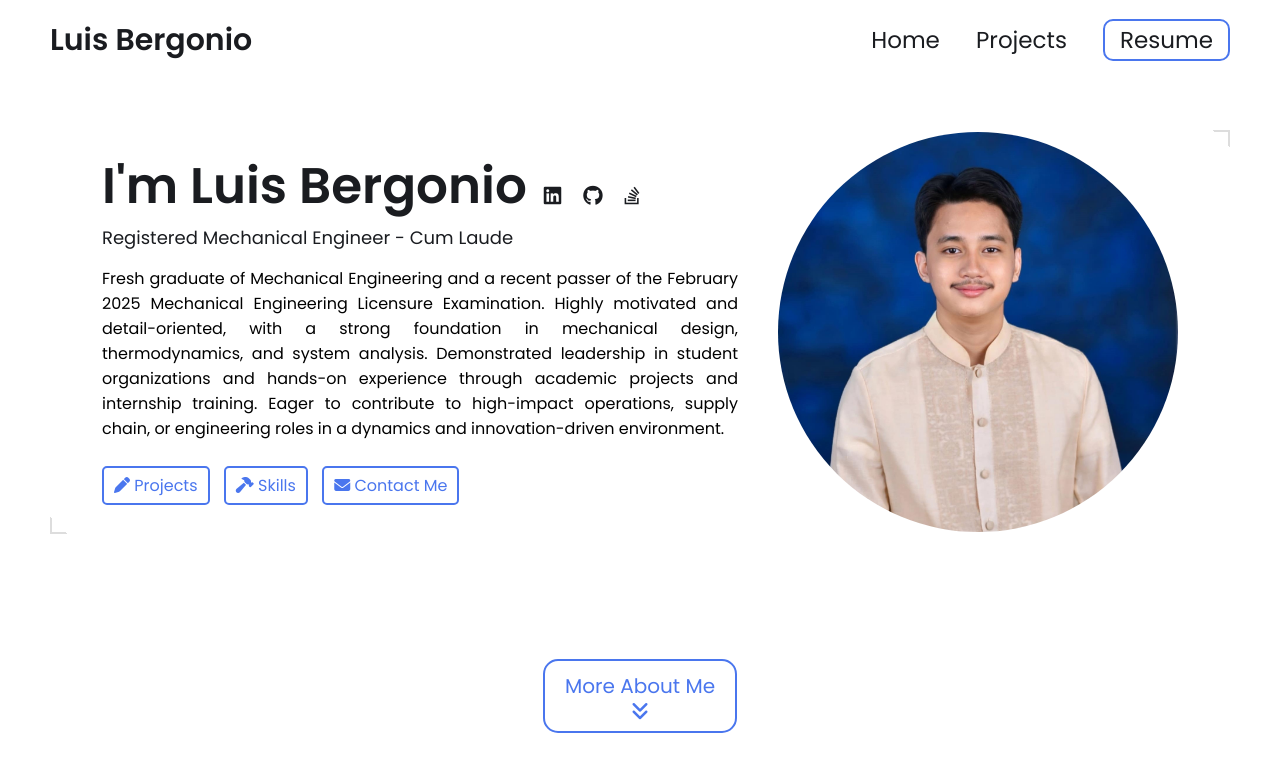
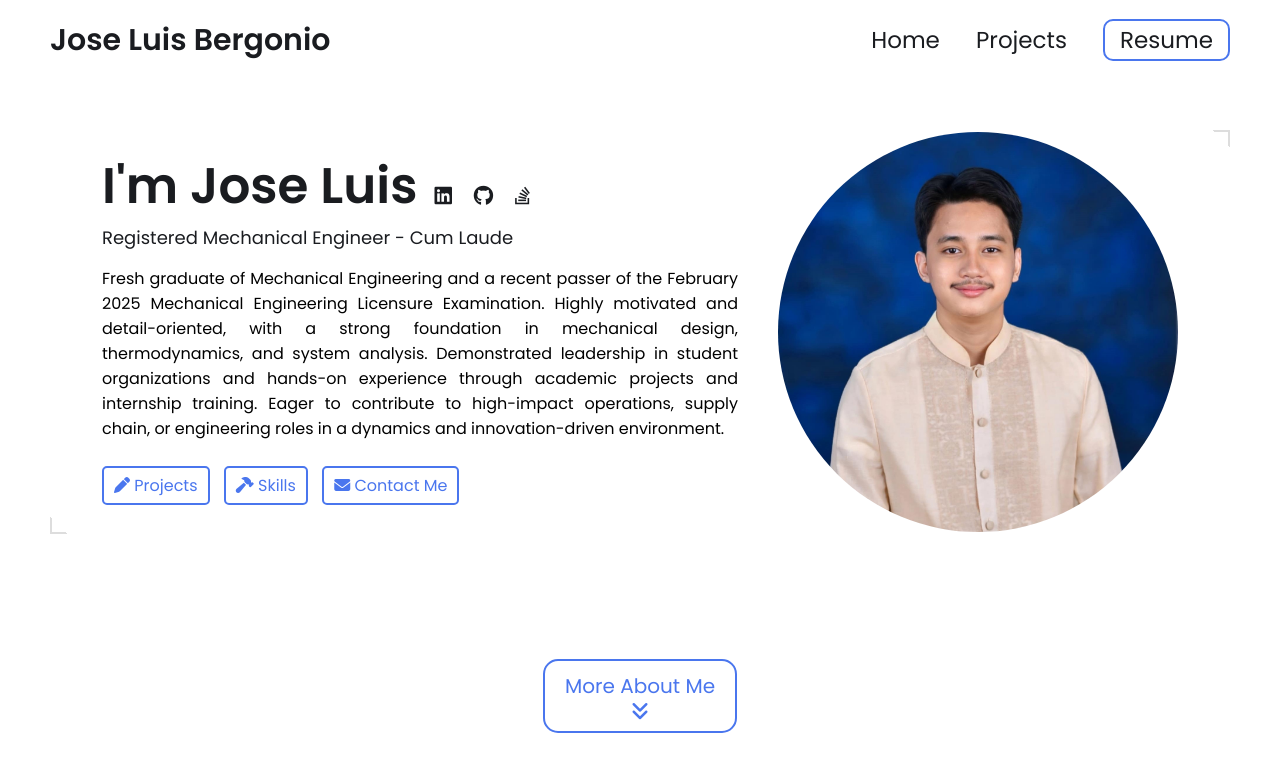
Before and after one commit to bergoniojoseluis/bergoniojoseluis.github.io, a Jekyll site: the page built from index.html, in a window 1280 px wide and 900 px high. Shown: the top 772 px of the window. Built offline with Jekyll 4.4.1, drawn with Linux system fonts in a browser that asks for light colours.

Commit message:
Update _config.yml

```diff
--- a/_config.yml
+++ b/_config.yml
@@ -12,7 +12,7 @@ title: Jose Luis Bergonio's Portfolio # This is what shows up in the tab of the
 
 
 # Hero Section
-name: Luis Bergonio
+name: Jose Luis Bergonio
 headline: Registered Mechanical Engineer - Cum Laude
 description: >- # dont remove this line. this will ignore all new lines until the next section
   <div style="text-align: justify"> Fresh graduate of Mechanical Engineering and a recent passer of the February 2025
```
